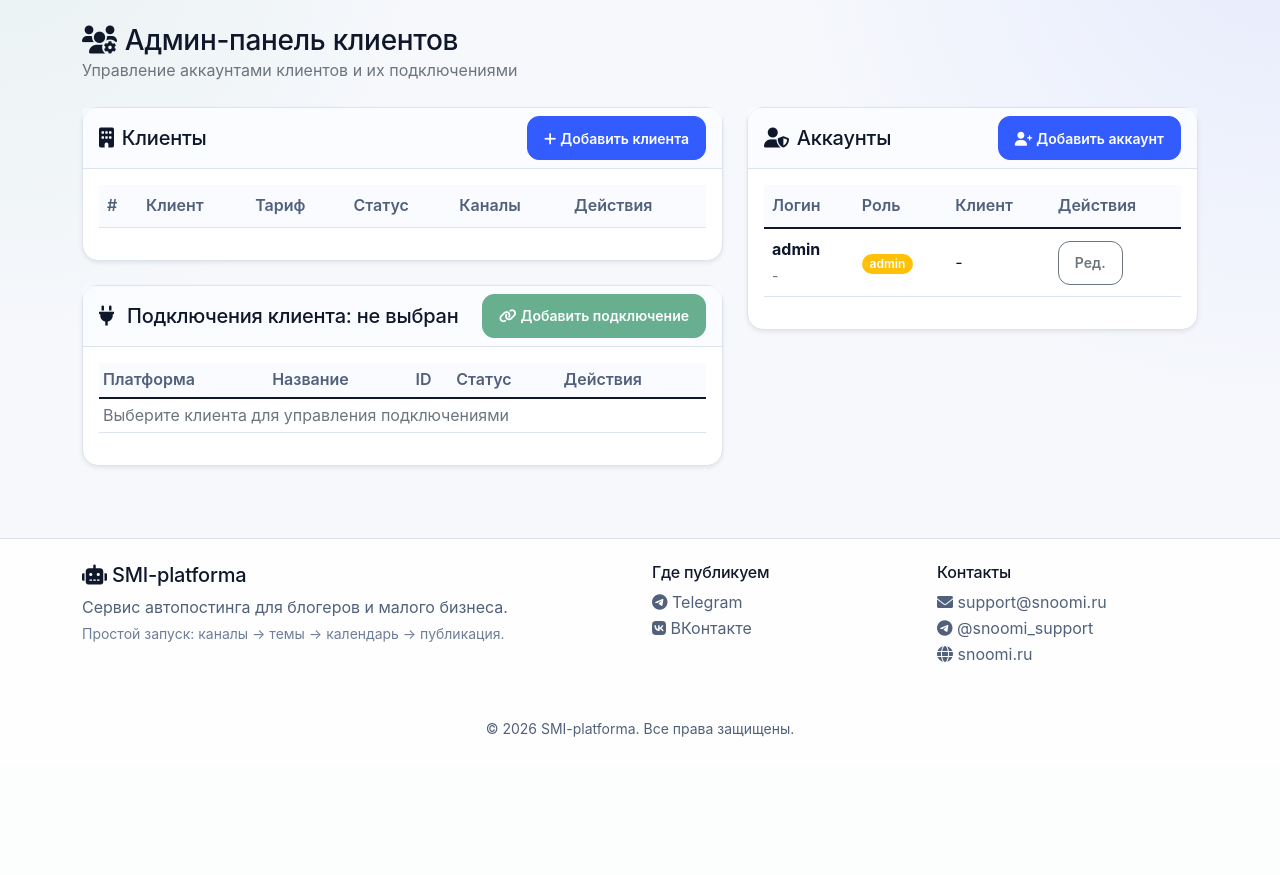
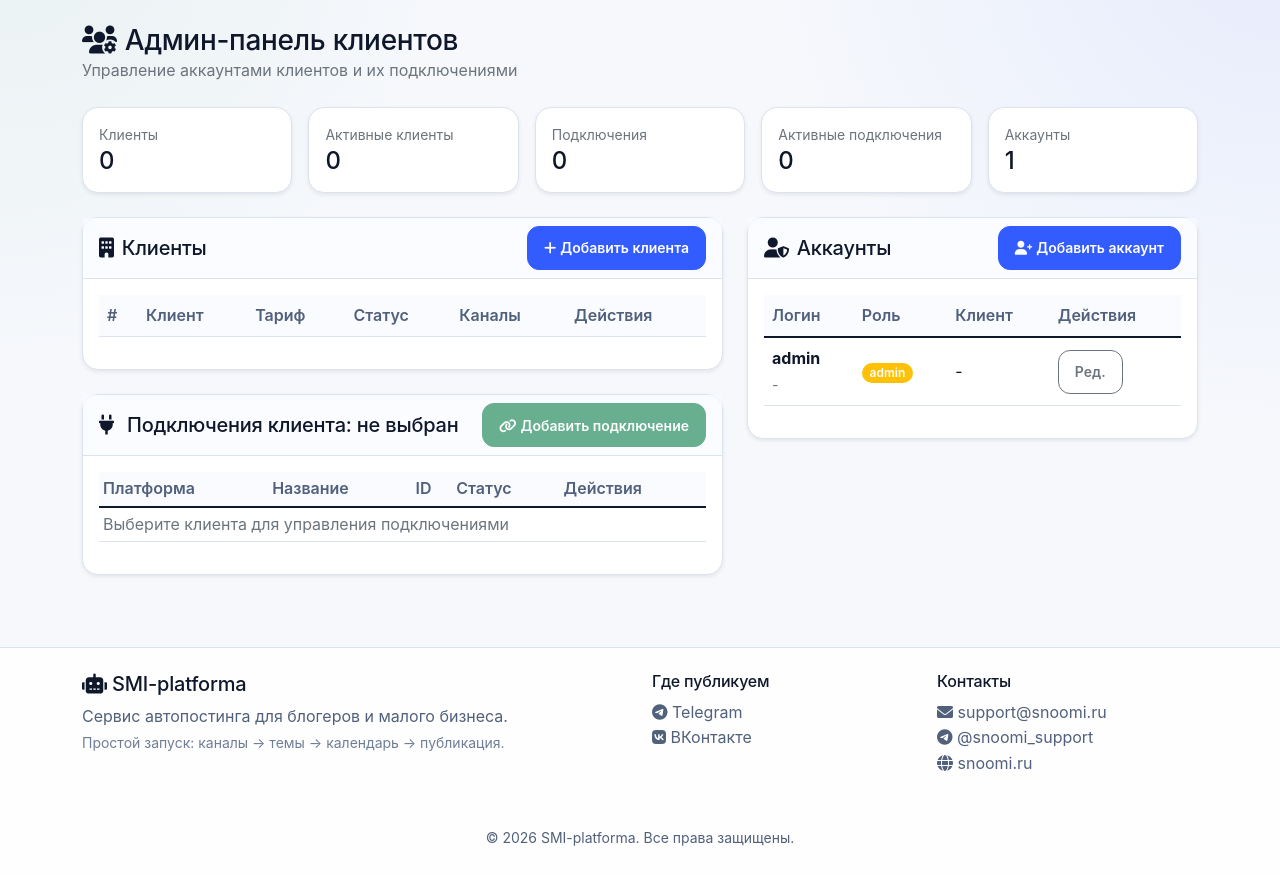
Before and after one commit to Vitalin23/snoomi-platform, a Flask app: page /admin/clients in a window 1280 px wide. Shown: the part 84-959 px from the top of the page. Before the commit the page ends 821 px from the top, so only its background shows below. Run offline with Flask 3, Linux system fonts and the light colour scheme; a user stored in the database is signed in; data comes from the database, SQL or seed files in the repository; data that the repository does not hold is empty; some libraries are stand-ins or nearby versions.

Commit message:
Unify brand titles and expand admin management visibility
Co-authored-by: Vitalin23 <Vitalin23@users.noreply.github.com>

```diff
--- a/web/templates/admin_clients.html
+++ b/web/templates/admin_clients.html
@@ -1,6 +1,6 @@
 {% extends "layout.html" %}
 
-{% block title %}Snoomi Platform - Админ: клиенты и подключения{% endblock %}
+{% block title %}{{ app_brand_name }} - Админ: клиенты и подключения{% endblock %}
 
 {% block content %}
 <div class="d-flex justify-content-between align-items-center mb-4">
@@ -9,6 +9,49 @@
             <i class="fas fa-users-cog me-2"></i>Админ-панель клиентов
         </h1>
         <p class="mb-0 text-muted">Управление аккаунтами клиентов и их подключениями</p>
+    </div>
+</div>
+
+<div class="row g-3 mb-4">
+    <div class="col-6 col-lg">
+        <div class="card shadow-sm">
+            <div class="card-body py-3">
+                <div class="text-muted small">Клиенты</div>
+                <div class="h4 mb-0" id="adminSummaryClients">0</div>
+            </div>
+        </div>
+    </div>
+    <div class="col-6 col-lg">
+        <div class="card shadow-sm">
+            <div class="card-body py-3">
+                <div class="text-muted small">Активные клиенты</div>
+                <div class="h4 mb-0" id="adminSummaryActiveClients">0</div>
+            </div>
+        </div>
+    </div>
+    <div class="col-6 col-lg">
+        <div class="card shadow-sm">
+            <div class="card-body py-3">
+                <div class="text-muted small">Подключения</div>
+                <div class="h4 mb-0" id="adminSummaryConnections">0</div>
+            </div>
+        </div>
+    </div>
+    <div class="col-6 col-lg">
+        <div class="card shadow-sm">
+            <div class="card-body py-3">
+                <div class="text-muted small">Активные подключения</div>
+                <div class="h4 mb-0" id="adminSummaryActiveConnections">0</div>
+            </div>
+        </div>
+    </div>
+    <div class="col-6 col-lg">
+        <div class="card shadow-sm">
+            <div class="card-body py-3">
+                <div class="text-muted small">Аккаунты</div>
+                <div class="h4 mb-0" id="adminSummaryUsers">0</div>
+            </div>
+        </div>
     </div>
 </div>
 
@@ -248,6 +291,10 @@
                     <label class="form-label">Описание канала (20+ слов)</label>
                     <textarea class="form-control" id="connectionDescription" rows="3"></textarea>
                 </div>
+                <div class="mb-2">
+                    <label class="form-label">Референсы/конкуренты (опционально)</label>
+                    <textarea class="form-control" id="connectionReferenceChannels" rows="2" placeholder="https://... или @username, по одному в строке"></textarea>
+                </div>
                 <div class="form-check mt-2">
                     <input class="form-check-input" type="checkbox" id="connectionIsActive" checked>
                     <label class="form-check-label" for="connectionIsActive">Активно</label>
@@ -266,6 +313,7 @@
 let clients = [];
 let users = [];
 let connections = [];
+let allConnections = [];
 let selectedClientId = null;
 let selectedClientName = null;
 
@@ -309,6 +357,21 @@ function fillClientSelect(selectId, selectedValue = null) {
     });
 }
 
+function refreshAdminSummary() {
+    const clientsCount = clients.length;
+    const activeClientsCount = clients.filter(c => String(c.status || '').toLowerCase() === 'active').length;
+    const usersCount = users.length;
+    const fallbackConnections = clients.reduce((sum, c) => sum + Number(c.channels_count || 0), 0);
+    const totalConnections = allConnections.length || fallbackConnections;
+    const activeConnections = allConnections.filter(c => !!c.is_active).length;
+
+    document.getElementById('adminSummaryClients').textContent = clientsCount;
+    document.getElementById('adminSummaryActiveClients').textContent = activeClientsCount;
+    document.getElementById('adminSummaryConnections').textContent = totalConnections;
+    document.getElementById('adminSummaryActiveConnections').textContent = activeConnections;
+    document.getElementById('adminSummaryUsers').textContent = usersCount;
+}
+
 async function loadClients() {
     clients = await api('/api/admin/clients');
     const tbody = document.getElementById('clientsTbody');
@@ -334,6 +397,7 @@ async function loadClients() {
     });
 
     fillClientSelect('userClientId');
+    refreshAdminSummary();
 }
 
 async function loadUsers() {
@@ -354,6 +418,12 @@ async function loadUsers() {
             </tr>
         `;
     });
+    refreshAdminSummary();
+}
+
+async function loadGlobalConnections() {
+    allConnections = await api('/api/admin/connections');
+    refreshAdminSummary();
 }
 
 async function loadConnections(clientId) {
@@ -504,6 +574,7 @@ function openConnectionModal(connection = null) {
     document.getElementById('connectionToken').value = connection?.access_token || '';
     document.getElementById('connectionFrequency').value = connection?.publish_frequency || 'daily';
     document.getElementById('connectionDescription').value = connection?.channel_description || '';
+    document.getElementById('connectionReferenceChannels').value = (connection?.reference_channels || []).join('\n');
     document.getElementById('connectionIsActive').checked = connection ? !!connection.is_active : true;
     document.getElementById('connectionModalTitle').textContent = connection ? 'Редактирование подключения' : 'Новое подключение';
     connectionModal.show();
@@ -519,6 +590,7 @@ async function saveConnection() {
         access_token: document.getElementById('connectionToken').value,
         publish_frequency: document.getElementById('connectionFrequency').value,
         channel_description: document.getElementById('connectionDescription').value,
+        reference_channels: document.getElementById('connectionReferenceChannels').value,
         is_active: document.getElementById('connectionIsActive').checked
     };
     try {
@@ -531,6 +603,7 @@ async function saveConnection() {
         if (selectedClientId) {
             await loadConnections(selectedClientId);
             await loadClients();
+            await loadGlobalConnections();
         }
         showToast('Подключение сохранено');
     } catch (e) {
@@ -545,6 +618,7 @@ async function deleteConnection(id) {
         if (selectedClientId) {
             await loadConnections(selectedClientId);
             await loadClients();
+            await loadGlobalConnections();
         }
         showToast('Подключение удалено');
     } catch (e) {
@@ -555,6 +629,7 @@ async function deleteConnection(id) {
 document.addEventListener('DOMContentLoaded', async () => {
     await loadClients();
     await loadUsers();
+    await loadGlobalConnections();
 });
 </script>
 {% endblock %}
--- a/web/templates/agent_runs.html
+++ b/web/templates/agent_runs.html
@@ -1,6 +1,6 @@
 {% extends "layout.html" %}
 
-{% block title %}Snoomi Platform - AI Агент{% endblock %}
+{% block title %}{{ app_brand_name }} - AI Агент{% endblock %}
 
 {% block extra_css %}
 <style>
--- a/web/templates/billing.html
+++ b/web/templates/billing.html
@@ -1,7 +1,7 @@
 <!-- web/templates/billing.html -->
 {% extends "layout.html" %}
 
-{% block title %}Snoomi Platform - Биллинг{% endblock %}
+{% block title %}{{ app_brand_name }} - Биллинг{% endblock %}
 
 {% block content %}
 <div class="page-header">
--- a/web/templates/channels.html
+++ b/web/templates/channels.html
@@ -1,6 +1,6 @@
 {% extends "layout.html" %}
 
-{% block title %}Snoomi Platform - Шаг 1: Подключение каналов{% endblock %}
+{% block title %}{{ app_brand_name }} - Шаг 1: Подключение каналов{% endblock %}
 
 {% block extra_css %}
 <style>
--- a/web/templates/dashboard.html
+++ b/web/templates/dashboard.html
@@ -1,7 +1,7 @@
 <!-- web/templates/dashboard.html -->
 {% extends "layout.html" %}
 
-{% block title %}Snoomi Platform - Панель управления{% endblock %}
+{% block title %}{{ app_brand_name }} - Панель управления{% endblock %}
 
 {% block extra_css %}
 <style>
--- a/web/templates/index.html
+++ b/web/templates/index.html
@@ -690,7 +690,7 @@
         <span class="integration-badge soon">Дополнительные платформы (в дорожной карте)</span>
     </div>
     <div class="integration-card">
-        <h5 class="mb-3">Смежные интеграции</h5>
+        <h5 class="mb-3">Планируемые интеграции</h5>
         <span class="integration-badge">Canva</span>
         <span class="integration-badge">Google Drive</span>
         <span class="integration-badge">Bitly</span>
--- a/web/templates/login.html
+++ b/web/templates/login.html
@@ -1,7 +1,7 @@
 <!-- web/templates/login.html -->
 {% extends "layout.html" %}
 
-{% block title %}Snoomi Platform - Вход{% endblock %}
+{% block title %}{{ app_brand_name }} - Вход{% endblock %}
 
 {% block content %}
 <div class="row justify-content-center">
--- a/web/templates/posting_plan.html
+++ b/web/templates/posting_plan.html
@@ -1,6 +1,6 @@
 {% extends "layout.html" %}
 
-{% block title %}Snoomi Platform - Шаг 3: Календарь публикаций{% endblock %}
+{% block title %}{{ app_brand_name }} - Шаг 3: Календарь публикаций{% endblock %}
 
 {% block extra_css %}
 <style>
--- a/web/templates/posting_setup.html
+++ b/web/templates/posting_setup.html
@@ -1,6 +1,6 @@
 {% extends "layout.html" %}
 
-{% block title %}Snoomi Platform - Шаг 2: Настройка постинга{% endblock %}
+{% block title %}{{ app_brand_name }} - Шаг 2: Настройка постинга{% endblock %}
 
 {% block extra_css %}
 <style>
--- a/web/templates/register.html
+++ b/web/templates/register.html
@@ -1,7 +1,7 @@
 <!-- web/templates/register.html -->
 {% extends "layout.html" %}
 
-{% block title %}Snoomi Platform - Регистрация{% endblock %}
+{% block title %}{{ app_brand_name }} - Регистрация{% endblock %}
 
 {% block content %}
 <div class="row justify-content-center">
--- a/web/templates/statistics.html
+++ b/web/templates/statistics.html
@@ -1,7 +1,7 @@
 <!-- web/templates/statistics.html -->
 {% extends "layout.html" %}
 
-{% block title %}Snoomi Platform - Статистика{% endblock %}
+{% block title %}{{ app_brand_name }} - Статистика{% endblock %}
 
 {% block extra_css %}
 <style>
```
